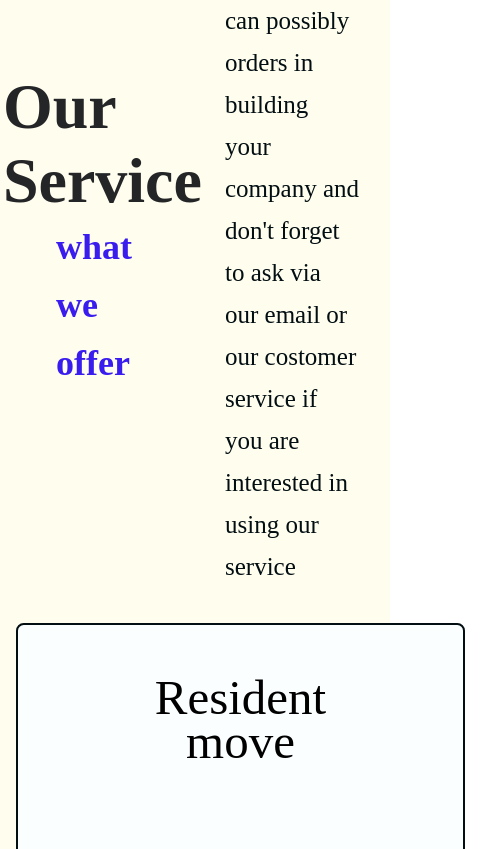
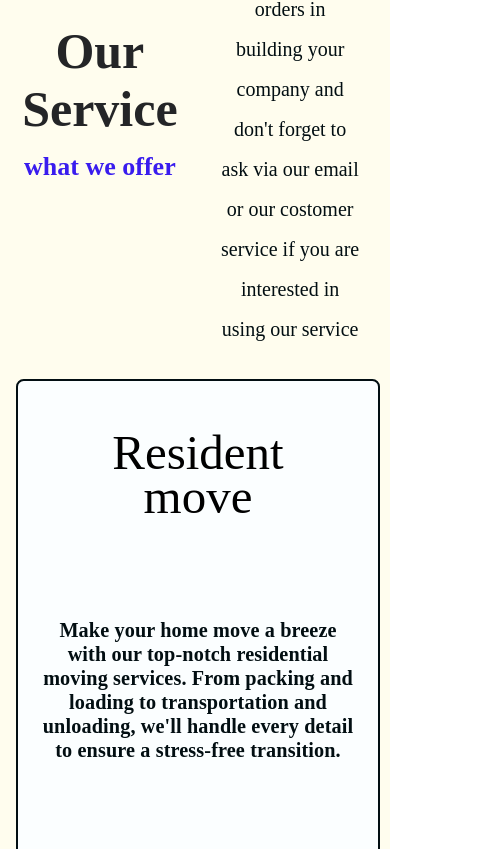
Before and after one commit to FridayOkpok/New-city, a React (Create React App) app: page / in a window 390 px wide. Shown: the part 1175-2024 px from the top of the page, 495 px wide, since content can reach past the window. Built offline with nearby package versions, Linux system fonts and the light colour scheme.

Commit message:
our services section3.0

```diff
--- a/src/component/OurService/OurService.js
+++ b/src/component/OurService/OurService.js
@@ -75,7 +75,7 @@ function OurService() {
               <h5>Why choose us!</h5>
             </div>
           </div>
-          {/* <div className="other-info">
+          <div className="other-info">
             <div className="other-info-container">
               <BsBriefcaseFill className="icons" />
               <h4>Experience</h4>
@@ -97,7 +97,9 @@ function OurService() {
             <div className="other-info-container">
               <BsClockFill className="icons" />
               <h4>On Time</h4>
-              <p>we prioritize the quality of our work and finish it on time /</p>
+              <p>
+                we prioritize the quality of our work and finish it on time /
+              </p>
             </div>
             <div className="other-info-container">
               <BsSafeFill className="icons" />
@@ -108,7 +110,7 @@ function OurService() {
                 in the world of development{" "}
               </p>
             </div>
-          </div> */}
+          </div>
         </div>
       </div>
     </>
--- a/src/component/OurService/ourservice.css
+++ b/src/component/OurService/ourservice.css
@@ -21,6 +21,7 @@
   justify-content: space-around;
   align-items: center;
   gap: 20px;
+
   width: 95%;
 }
 
@@ -33,12 +34,13 @@
 
 .service .service-container .service-area .para p {
   font-family: Montserrat;
-  font-size: 25px;
-  font-weight: 500;
-  line-height: 42px;
+  font-size: 20px;
+  font-weight: 450;
+  line-height: 40px;
   color: #020e12;
   text-align: justified;
   padding-right: 20px;
+  text-align: center;
   width: 90%;
 }
 
@@ -47,15 +49,22 @@
   justify-content: center;
   flex-direction: column;
   align-items: center;
-  height: 10rem;
+  height: 13rem;
+  padding: 2px 5px;
+
   width: 50%;
 }
 
 .service .service-container .service-area .service-text h1 {
+  display: flex;
+  justify-content: center;
+  flex-direction: column;
+  text-align: center;
+  align-items: center;
   font-family: "Josefin Sans";
   font-style: normal;
   font-weight: 700;
-  font-size: 64px;
+  font-size: 50px;
   /* line-height: 58px; */
   /* or 91% */
 
@@ -66,17 +75,18 @@
 }
 
 .service .service-container .service-area .service-text h5 {
+  justify-content: center;
+  align-items: center;
   font-family: "Montserrat";
   font-style: normal;
   font-weight: 600;
-  font-size: 36px;
+  font-size: 26px;
   line-height: 58px;
   /* or 161% */
 
   /* primary */
   color: #391cee;
   margin: 0;
-  width: 50%;
   padding: 0;
 }
 
@@ -108,8 +118,9 @@
 
   gap: 70px;
 
-  width: 385px;
-  height: 476px;
+  width: 300px;
+  height: 466px;
+  /* background will be for image url for all the card boxes  */
 
   background: #fbfeff;
 
@@ -179,9 +190,8 @@
 /* this will be for the other info section  */
 
 .service .service-container .other-info {
-  display: flex;
-  justify-content: space-around;
-  align-items: center;
+  display: grid;
+  grid-template-columns: 1fr 1fr 1fr 1fr;
   padding: 20px;
   margin: 1rem;
   gap: 10px;
@@ -230,7 +240,17 @@
   letter-spacing: 0.114763px;
 }
 
-@media screen and (max-width: 1497px) {
+@media screen and (max-width: 1638px) {
+  .service .service-container .other-info {
+    display: grid;
+    grid-template-columns: 1fr 1fr;
+    padding: 20px;
+    margin: 0;
+    gap: 10px;
+  }
+}
+
+@media screen and (max-width: 1166px) {
   .service .service-container .move-container {
     padding: 5px 30px;
     padding-left: 13rem;
@@ -241,28 +261,18 @@
     grid-column: 1 / span 1;
     grid-row: 1 / span 2;
   }
+
   .service .service-container .move-container > :nth-child(2) {
     grid-column: 2 / span 3;
   }
+
   .service .service-container .move-container > *:last-child {
     grid-column: 2 / span 2;
     grid-row: 2 / span 2;
   }
 }
 
-@media screen and (max-width: 1166px) {
-  .service .service-container .move-container {
-    grid-template-columns: 1fr;
-  }
-
-  .service .service-container .move-container {
-    padding: 5px 30px;
-    padding-left: 10rem;
-    margin: 0 auto;
-  }
-}
-
-@media screen and (max-width: 1110px) {
+@media screen and (max-width: 889px) {
   .service .service-container .move-container {
     grid-template-columns: 1fr;
   }
@@ -276,10 +286,6 @@
 
 @media screen and (max-width: 1090px) {
   .service .service-container .move-container {
-    grid-template-columns: 1fr;
-  }
-
-  .service .service-container .move-container {
     padding: 5px 30px;
     padding-left: 5rem;
     margin: 0 auto;
@@ -288,12 +294,8 @@
 
 @media screen and (max-width: 1046px) {
   .service .service-container .move-container {
-    grid-template-columns: 1fr;
-  }
-
-  .service .service-container .move-container {
     padding: 5px 30px;
-    padding-left: 1rem;
+    padding-left: 5rem;
     margin: 0 auto;
   }
 }
@@ -304,18 +306,39 @@
   }
 
   .service .service-container .move-container {
-    gap: 20px;
+    padding: 5px 30px;
+    padding-left: 8rem;
+    margin: 0 auto;
   }
+
   .service .service-container .move-container > *:first-child {
     grid-column: 1 / span 1;
     grid-row: 1 / span 1;
   }
+
   .service .service-container .move-container > :nth-child(2) {
     grid-column: 1 / span 1;
     grid-row: 2 / span 2;
   }
+
   .service .service-container .move-container > *:last-child {
     grid-column: 1 / span 1;
     grid-row: 4 / span 4;
   }
+
+  .service .service-container .other-info {
+    grid-template-columns: 1fr 1fr;
+  }
 }
+
+@media screen and (max-width: 809px) {
+  .service .service-container .other-info {
+    grid-template-columns: 1fr;
+  }
+
+  .service .service-container .move-container {
+    padding: 5px 30px;
+    padding-left: 1rem;
+    margin: 0 auto;
+  }
+}
```
